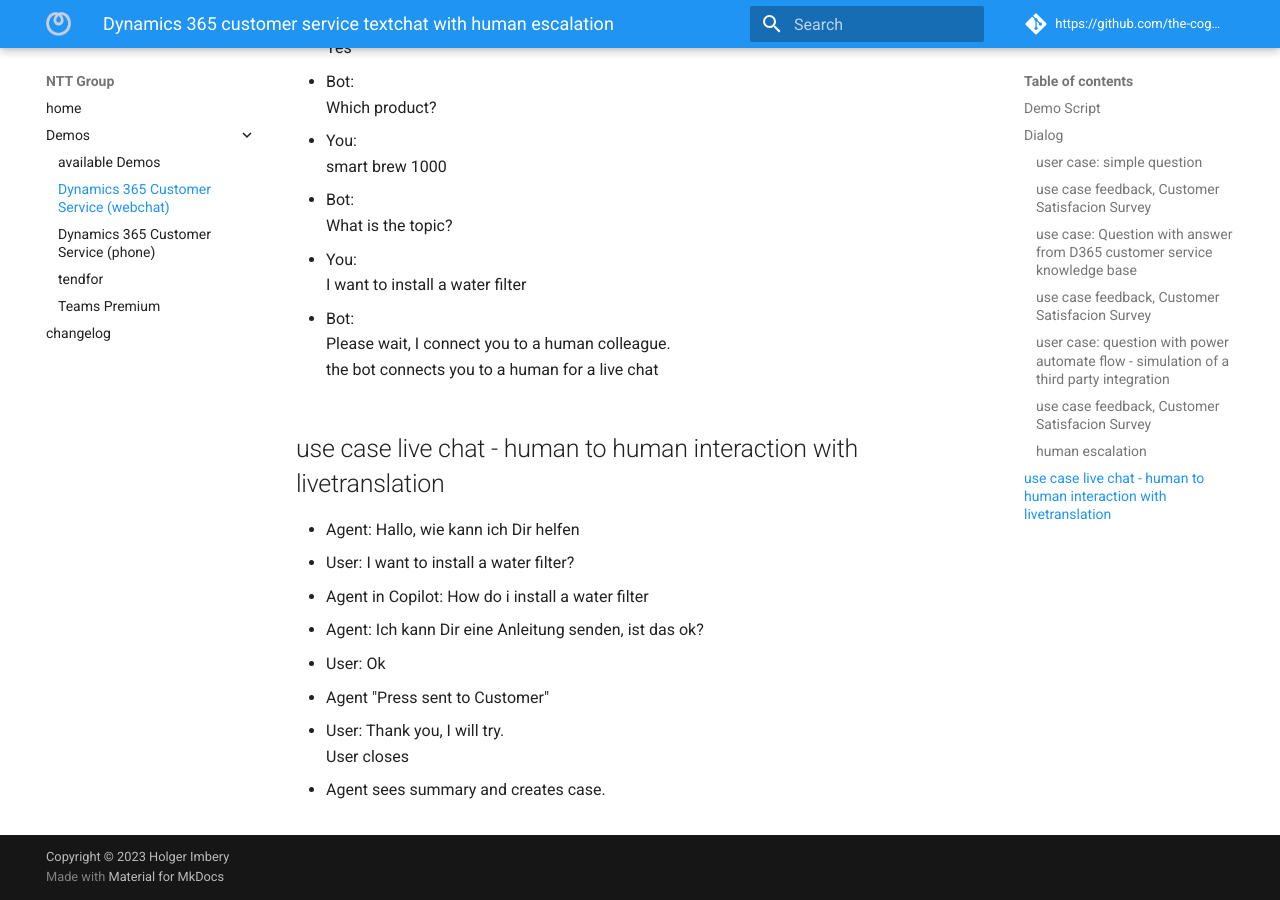
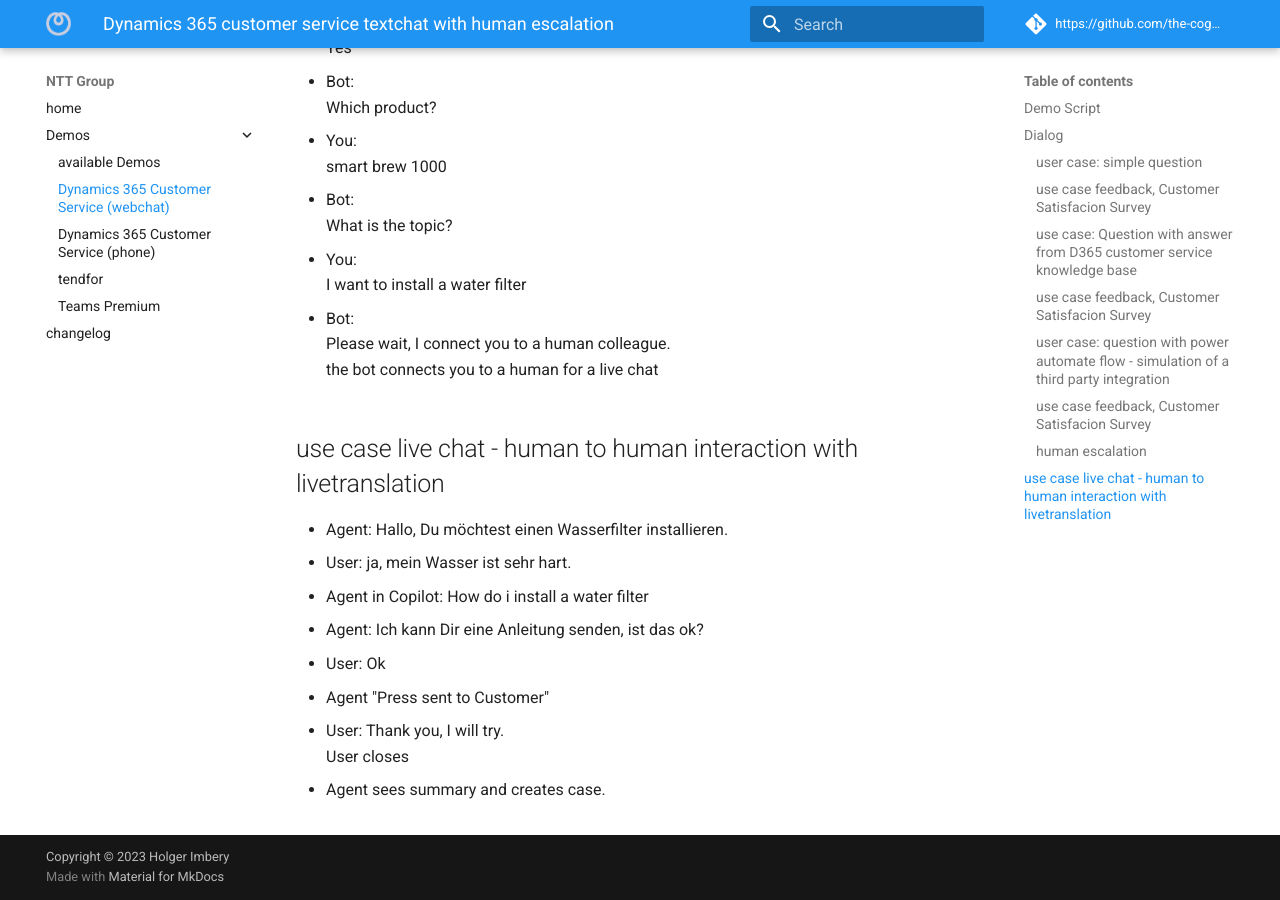
Before and after one commit to the-cognitiveservices-ninja/demo-environment, an MkDocs documentation site: the page built from docs/scripts/d365_text_chat.md, in a window 1280 px wide and 900 px high, scrolled down 2318 px. Built offline with MkDocs 1.6.1 and Material for MkDocs 9.7.7, drawn with Linux system fonts in a browser that asks for light colours; comment, search, counter and statistics services are not loaded.

Commit message:
Update d365_text_chat.md

```diff
--- a/docs/scripts/d365_text_chat.md
+++ b/docs/scripts/d365_text_chat.md
@@ -103,8 +103,8 @@
 
 ## use case live chat - human to human interaction with livetranslation
 
-* Agent: Hallo, wie kann ich Dir helfen
-* User: I want to install a water filter?
+* Agent: Hallo, Du möchtest einen Wasserfilter installieren.
+* User: ja, mein Wasser ist sehr hart.
 
 * Agent in Copilot: How do i install a water filter
 
```
